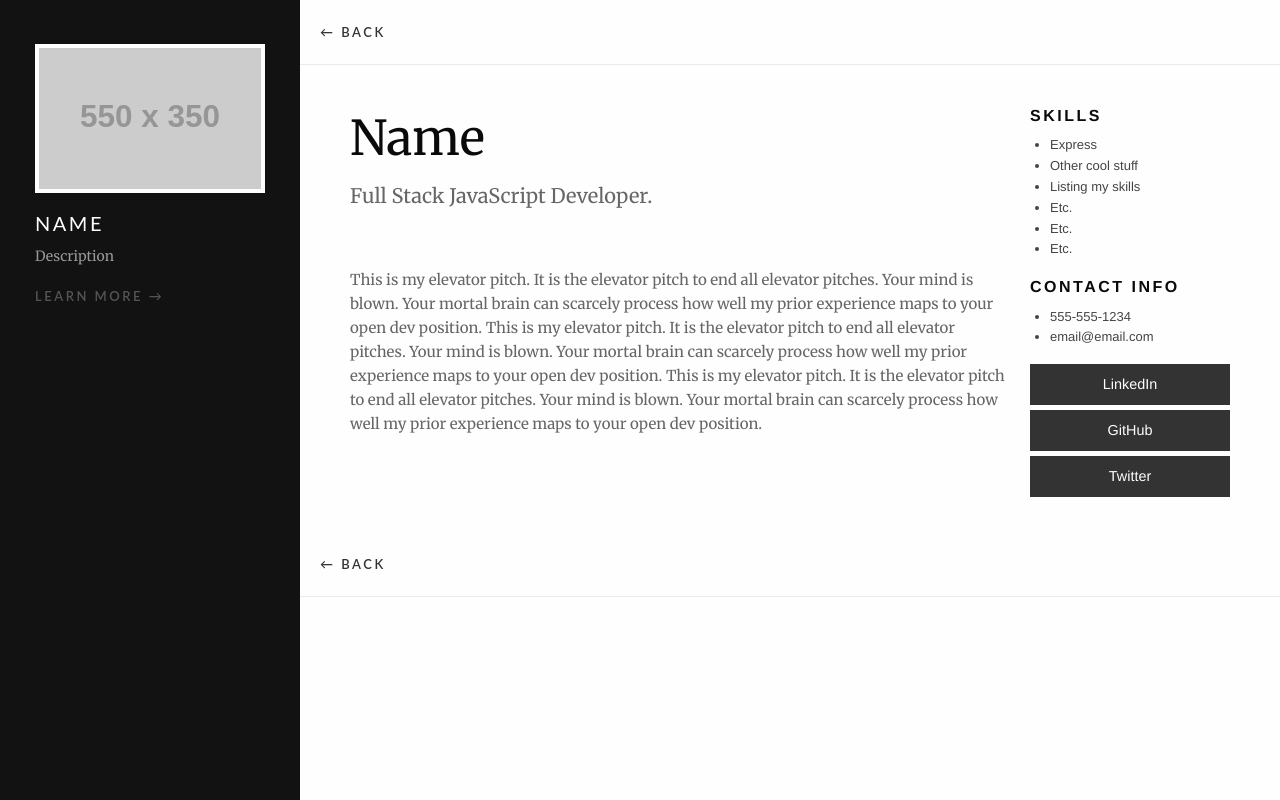
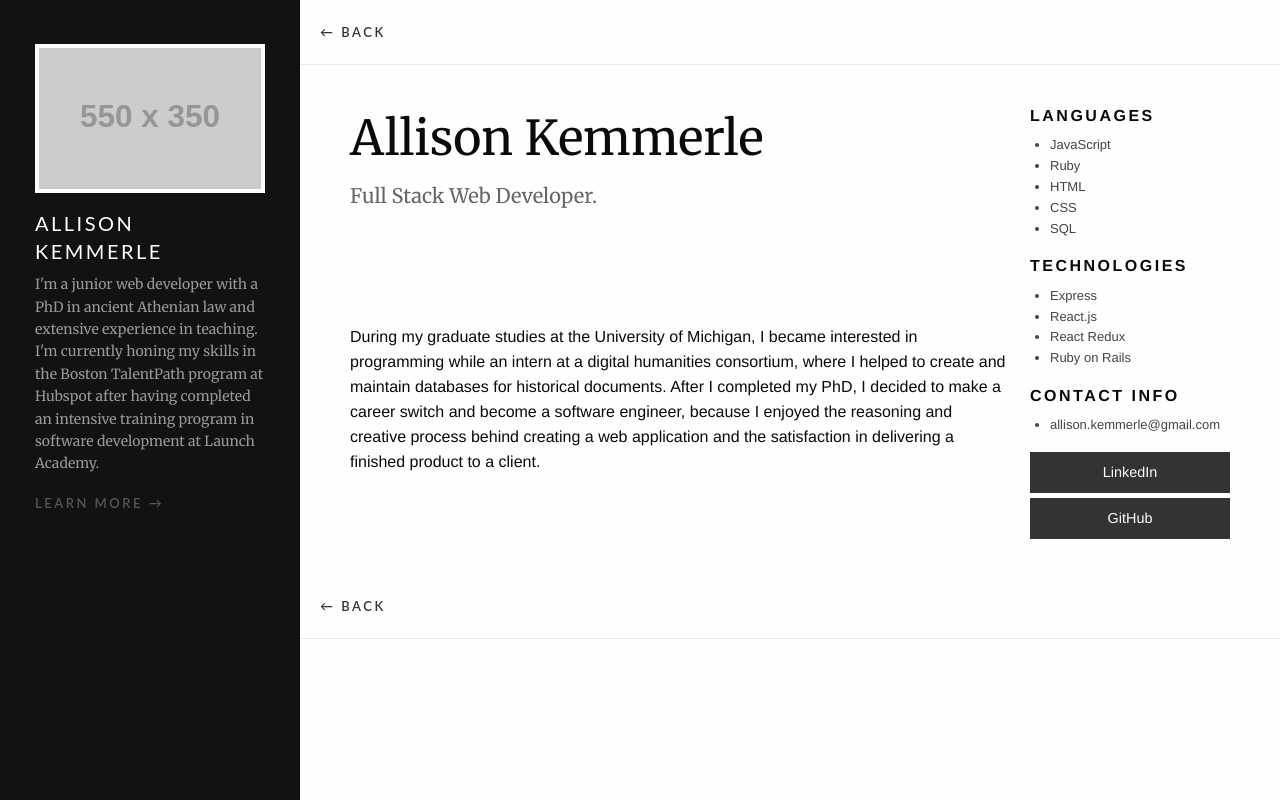
Before and after one commit to kemmerle/treehouse-unit-six, a Node project: template views/about.pug in a window 1280 px wide. Run offline with Node 20 templates, Linux system fonts and the light colour scheme; the template is opened without the code that fills it, so the values that code supplies are empty; grey boxes labelled with a size stand in for pictures from a placeholder-image service; some libraries are stand-ins or nearby versions.

Commit message:
Achieved minimal functionality with app--all routes work and pages have correct information about my personal details and individual projects

```diff
--- /dev/null
+++ b/app.js
@@ -0,0 +1,14 @@
+const express = require('express');
+
+const app = express();
+
+app.use('/static', express.static('public'));
+
+app.set('view engine', 'pug');
+
+const mainRoutes = require('./routes');
+app.use(mainRoutes);
+
+app.listen(3000, () => {
+    console.log('The application is running on localhost:3000!')
+});
--- a/package.json
+++ b/package.json
@@ -2,7 +2,7 @@
   "name": "node-and-express-site",
   "version": "1.0.0",
   "description": "Installation requirements for Project 6 of the Treehouse TalentPath Program",
-  "main": "index.js",
+  "main": "app.js",
   "scripts": {
     "test": "test"
   },
--- a/views/about.pug
+++ b/views/about.pug
@@ -7,40 +7,46 @@ block content
     .grid-x
       .cell.small-6.medium-9.large-9
 
-        //- Add your name.
-        h1 Name
+        h1 Allison Kemmerle
 
-        //- Feel free personalize the title below
         p.lead.text-light
-          | Full Stack JavaScript Developer.
+          | Full Stack Web Developer.
 
-        //- Replace the boilerplate below with your Elevator pitch below.
         .portfolio-bio
           p
-            | This is my elevator pitch. It is the elevator pitch to end all elevator pitches. Your mind is blown. Your mortal brain can scarcely process how well my prior experience maps to your open dev position.
-            | This is my elevator pitch. It is the elevator pitch to end all elevator pitches. Your mind is blown. Your mortal brain can scarcely process how well my prior experience maps to your open dev position.
-            | This is my elevator pitch. It is the elevator pitch to end all elevator pitches. Your mind is blown. Your mortal brain can scarcely process how well my prior experience maps to your open dev position.
+          | During my graduate studies at the University of Michigan, I became
+          |interested in programming while an intern at a digital humanities
+          |consortium, where I helped to create and maintain
+          |databases for historical documents. After I completed my PhD, I
+          |decided to make a career switch and become a software engineer,
+          |because I enjoyed the reasoning and creative process behind
+          |creating a web application and the satisfaction in delivering a
+          |finished product to a client.
+
       .cell.portfolio-meta.small-6.medium-2.large-3
-        h6 Skills
+        h6 Languages
 
-        //- Replace the text in the li tags below with your own skills.  At this point, you should be able to list at least ten skills.
+        ul
+          li JavaScript
+          li Ruby
+          li HTML
+          li CSS
+          li SQL
+
+        h6 Technologies
+
         ul
           li Express
-          li Other cool stuff
-          li Listing my skills
-          li Etc.
-          li Etc.
-          li Etc.
+          li React.js
+          li React Redux
+          li Ruby on Rails
+
         h6 Contact Info
 
-        //- Add your own contact info
         ul
-          li 555-555-1234
-          li email@email.com
+          li allison.kemmerle@gmail.com
 
-        //- Add URLs to the hrefs below to link to your social media accounts.
-        a.button.expanded(href='') LinkedIn
-        a.button.expanded(href='') GitHub
-        a.button.expanded(href='') Twitter
+        a.button.expanded(href='https://www.linkedin.com/in/allison-kemmerle/') LinkedIn
+        a.button.expanded(href='https://github.com/kemmerle') GitHub
   nav.grid-container.portfolio-breadcrumb
     a(href='/') ← Back
--- a/views/layout.pug
+++ b/views/layout.pug
@@ -17,26 +17,23 @@ html(class="no-js" lang="en" dir="ltr")
             img.thumbnail(src='https://placehold.it/550x350')
           .cell.auto
 
-            //- Add your name here.
-            h5 Name
+            h5 Allison Kemmerle
 
-            //- Add text here to describe who you are, what you do, and why you are so awesome.
             p.text-light
-              | Description
+              |I'm a junior web developer with a PhD in ancient Athenian law and
+              |extensive experience in teaching. I'm currently honing my skills
+              |in the Boston TalentPath program at Hubspot after having completed
+              |an intensive training program in software development at Launch Academy.
 
-            //- Add about page route to the href below.
-            a(href='') Learn More →
+            a(href='/about') Learn More →
 
     .off-canvas-content(data-off-canvas-content='')
       .title-bar.hide-for-large
         .title-bar-left
           button.menu-icon(type='button', data-toggle='my-info')
 
-          //- Add your name here.  This is for the mobile screen sized version.
-          span.title-bar-title Name
+          span.title-bar-title  Allison Kemmerle
       block content
-
-
 
   script(src='/static/js/vendor/jquery.js')
   script(src='/static/js/vendor/what-input.js')
```
Also changed, not shown: data.json (added, +44 -0 lines), routes/index.js (added, +22 -0 lines), views/index.pug (+10 -14 lines), views/project.pug (+9 -12 lines).
